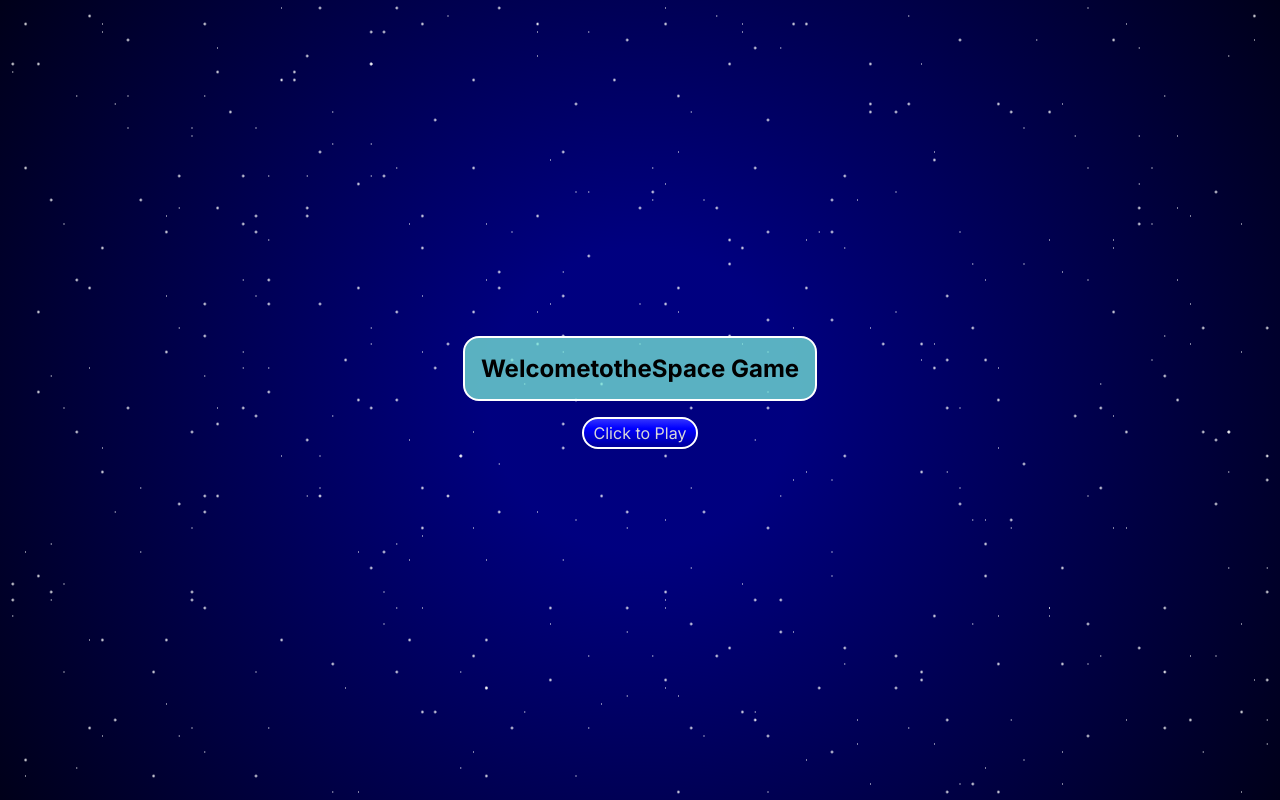
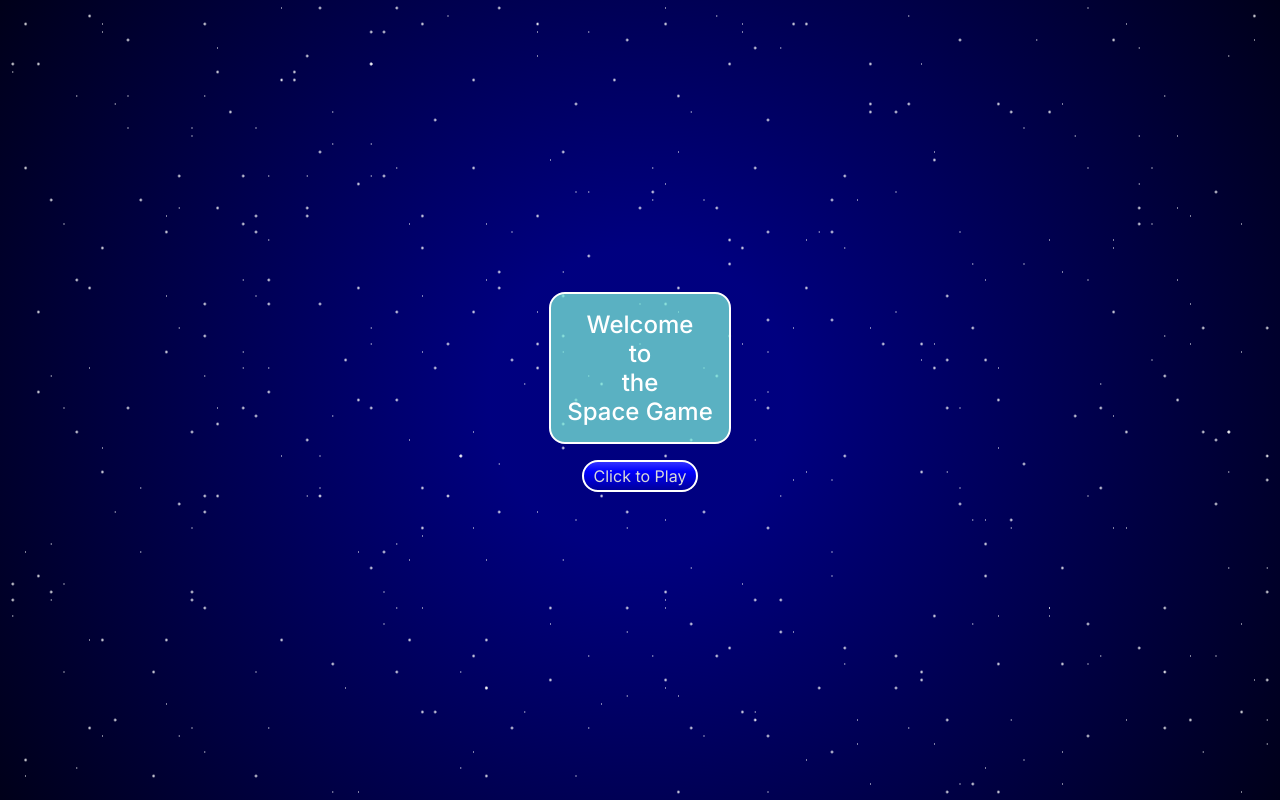
Before and after one commit to franco-ortega/space-game, a Next.js app: page / in a window 1280 px wide. Built offline with nearby package versions, Linux system fonts and the light colour scheme.

Commit message:
update header to section

```diff
--- a/app/components/landing/Landing.module.css
+++ b/app/components/landing/Landing.module.css
@@ -33,7 +33,7 @@
 	padding: 1rem;
 }
 
-.Landing header > h1 {
+.Landing section h1 {
 	display: flex;
 	flex-direction: column;
 	align-items: center;
```
